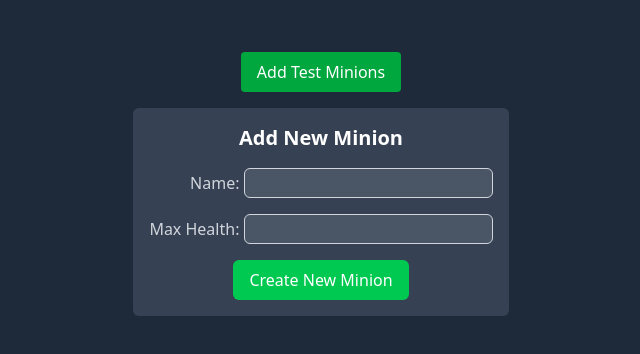
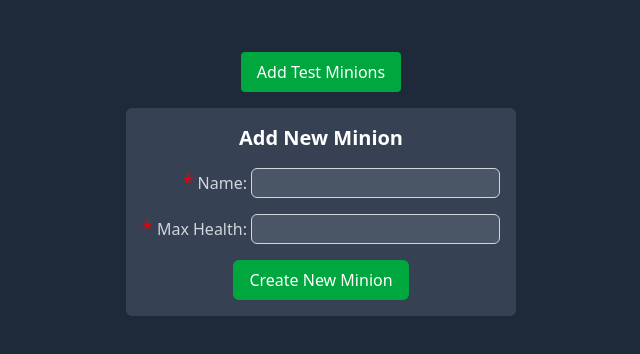
Before and after one commit to SelfwareEngineer/dnd-minion-manager, a React (Vite) app in the folder client/: page / in a window 1280 px wide. Shown: the top 354 px of the page, without its empty margins (319-959 px from the left). Built offline with nearby package versions, Linux system fonts and the light colour scheme.

Commit message:
Add required functionality to minion form
- Inputs set to required
- Required spans and aria labels added and styled

- Also minor CSS fix to Create New Minion button

```diff
--- a/client/src/App.tsx
+++ b/client/src/App.tsx
@@ -1,8 +1,10 @@
 // TODO:
+// - Prevent form submissions from appearing in URL bar
 // - Investigate convention for extracting handlers to separate files
 //   - Could do a `deleteFromState` util function that takes a key and state
 //     setter but that seems a bit smelly. Want to see if there's a better
 //     pattern.
+// - Add isDead state to minions and greyed out CSS for visual indicator
 // - Load minion data from local storage or backend
 
 import { useState } from "react";
--- a/client/src/components/NewMinionForm.tsx
+++ b/client/src/components/NewMinionForm.tsx
@@ -12,13 +12,36 @@ export default function NewMinionForm({ handleSubmit }: Props) {
 		>
 			<h2 className="self-center font-bold text-xl">Add New Minion</h2>
 			<label htmlFor="name" className={labelStyle}>
-				Name: <input type="text" name="name" className={inputStyle} />
+				<span
+					aria-label="required"
+					className="pr-1 text-red-600 text-xl"
+				>
+					*
+				</span>
+				Name:{" "}
+				<input
+					type="text"
+					name="name"
+					required
+					className={inputStyle}
+				/>
 			</label>
 			<label htmlFor="maxHealth" className={labelStyle}>
+				<span
+					aria-label="required"
+					className="pr-1 text-red-600 text-xl"
+				>
+					*
+				</span>
 				Max Health:{" "}
-				<input type="text" name="maxHealth" className={inputStyle} />
+				<input
+					type="text"
+					name="maxHealth"
+					required
+					className={inputStyle}
+				/>
 			</label>
-			<button className="px-4 py-2 bg-green-500 self-center rounded-md">
+			<button className="px-4 py-2 bg-green-600 hover:bg-green-700 self-center rounded-md">
 				Create New Minion
 			</button>
 		</form>
```
